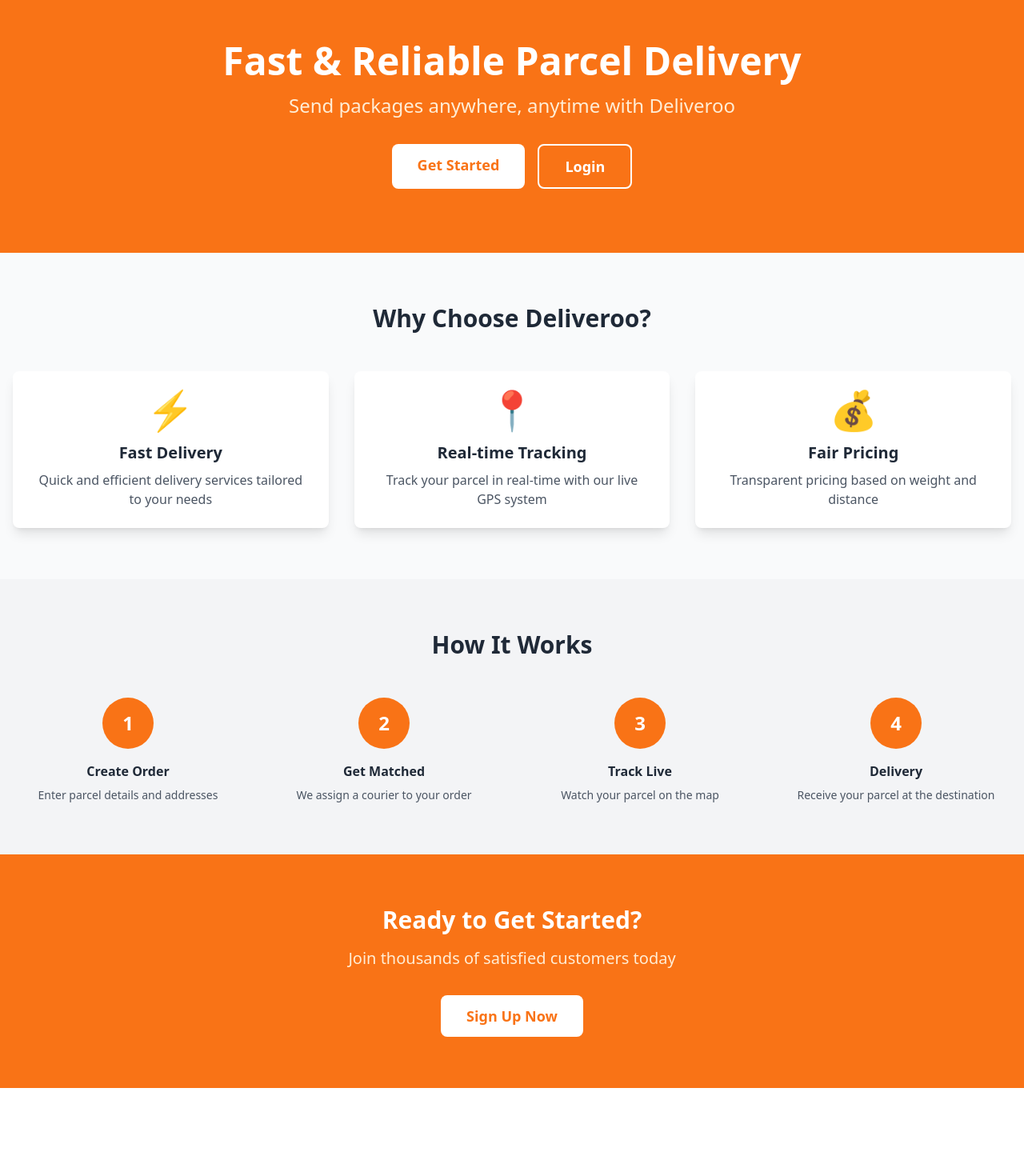
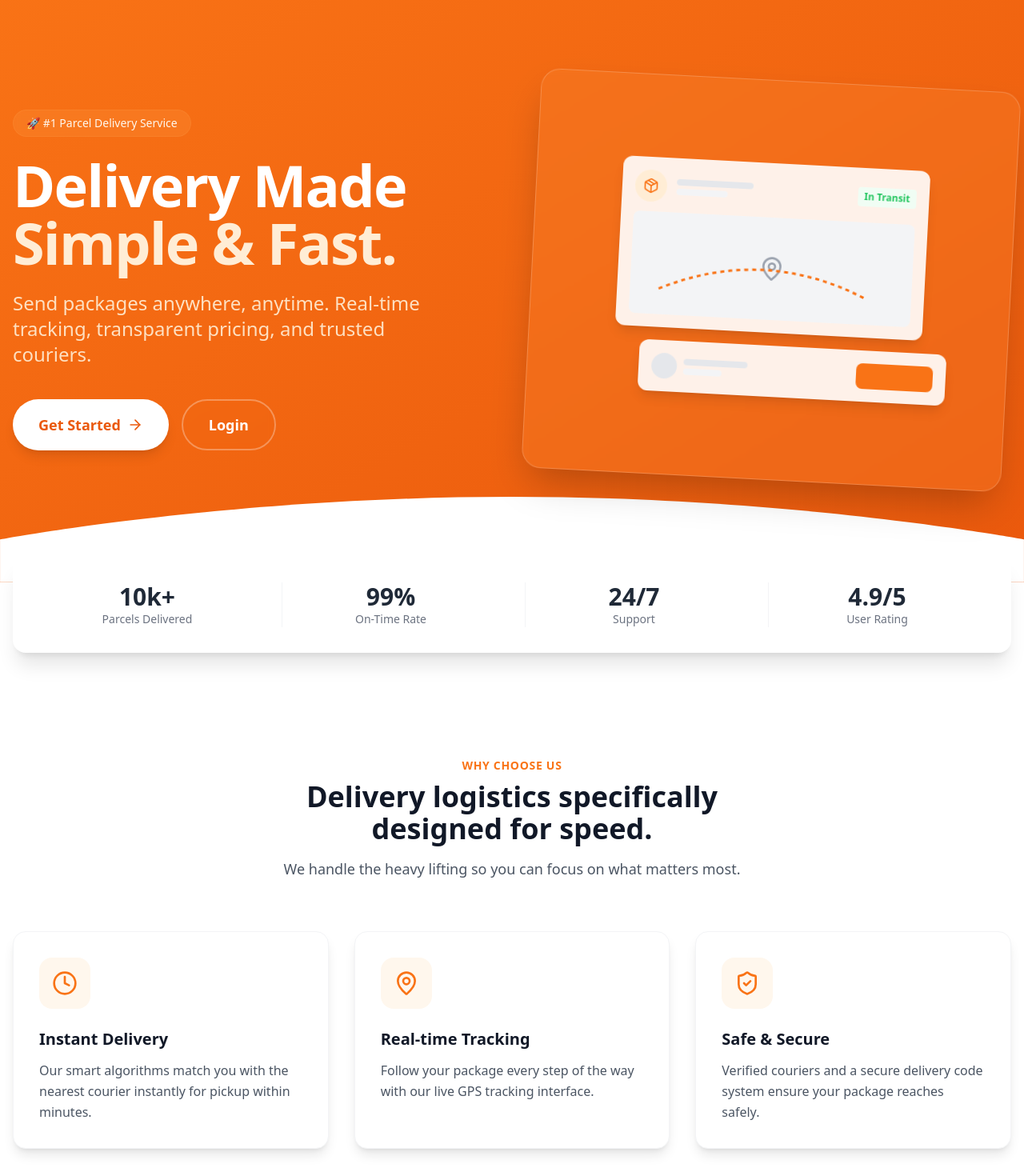
Before and after one commit to wachira567/deliveroo.frontend, a React (Vite) app: page / in a window 1280 px wide. Shown: the part 100-1570 px from the top of the page at 80% size. Before the commit the page ends 1460 px from the top, so only its background shows below. Built offline with nearby package versions, Linux system fonts and the light colour scheme; no server answers.

Commit message:
feat(ui): redesign homepage with modern layout

```diff
--- a/src/pages/Home.jsx
+++ b/src/pages/Home.jsx
@@ -1,167 +1,253 @@
 import { Link } from "react-router-dom";
 import { useAuth } from "../context/AuthContext";
+import { ArrowRight, Package, MapPin, Clock, ShieldCheck, ChevronRight } from "lucide-react";
 
 const Home = () => {
   const { isAuthenticated, isCustomer, isCourier, isAdmin, user } = useAuth();
 
   return (
-    <div className="min-h-screen bg-gray-50">
+    <div className="min-h-screen bg-white">
       {/* Hero Section */}
-      <div className="bg-orange-500 text-white py-20">
-        <div className="container mx-auto px-4 text-center">
-          <h1 className="text-4xl md:text-5xl font-bold mb-4">
-            Fast & Reliable Parcel Delivery
+      <div className="relative bg-gradient-to-br from-orange-500 to-orange-600 text-white overflow-hidden">
+        <div className="absolute inset-0 bg-pattern opacity-10"></div> {/* Optional: Add a subtle pattern if you have one, or just keep it simple */}
+        <div className="container mx-auto px-4 py-24 md:py-32 relative z-10">
+          <div className="flex flex-col md:flex-row items-center justify-between gap-12">
+            <div className="md:w-1/2 text-center md:text-left space-y-6">
+              <span className="inline-block px-4 py-1.5 rounded-full bg-orange-400/30 font-medium text-orange-50 text-sm backdrop-blur-sm border border-orange-400/30">
+                🚀 #1 Parcel Delivery Service
+              </span>
+              <h1 className="text-5xl md:text-7xl font-extrabold leading-tight tracking-tight">
+                Delivery Made <br/>
+                <span className="text-orange-100">Simple & Fast.</span>
               </h1>
-          <p className="text-xl md:text-2xl mb-8 text-orange-100">
-            Send packages anywhere, anytime with Deliveroo
+              <p className="text-xl md:text-2xl text-orange-100/90 max-w-lg mx-auto md:mx-0 font-light">
+                Send packages anywhere, anytime. Real-time tracking, transparent pricing, and trusted couriers.
               </p>
 
+              <div className="flex flex-col sm:flex-row gap-4 justify-center md:justify-start pt-4">
                 {!isAuthenticated ? (
-            <div className="flex justify-center gap-4">
+                  <>
                     <Link
                       to="/register"
-                className="bg-white text-orange-500 px-8 py-3 rounded-lg font-bold text-lg hover:bg-orange-50 transition"
+                      className="px-8 py-4 bg-white text-orange-600 rounded-full font-bold text-lg hover:bg-orange-50 hover:scale-105 transition-all shadow-lg flex items-center justify-center gap-2 group"
                     >
-                Get Started
+                      Get Started <ArrowRight size={20} className="group-hover:translate-x-1 transition-transform"/>
                     </Link>
                     <Link
                       to="/login"
-                className="border-2 border-white text-white px-8 py-3 rounded-lg font-bold text-lg hover:bg-orange-600 transition"
+                      className="px-8 py-4 bg-transparent border-2 border-white/30 text-white rounded-full font-bold text-lg hover:bg-white/10 transition-all backdrop-blur-sm flex items-center justify-center"
                     >
                       Login
                     </Link>
-            </div>
+                  </>
                 ) : (
-            <div className="text-xl">
-              <p>Welcome back, {user?.full_name}!</p>
-              <div className="mt-4 flex justify-center gap-4">
+                  <div className="flex flex-col sm:flex-row gap-4 w-full md:w-auto">
+                    <div className="text-left w-full">
+                       <p className="text-orange-100 mb-4 text-center md:text-left">Welcome back, <span className="font-bold text-white">{user?.full_name}</span>!</p>
+                       <div className="flex flex-col sm:flex-row gap-4">
                           {isCustomer && (
                             <Link
                               to="/create-order"
-                    className="bg-white text-orange-500 px-6 py-2 rounded-lg font-medium hover:bg-orange-50"
+                              className="px-8 py-3 bg-white text-orange-600 rounded-full font-bold hover:bg-orange-50 shadow-lg flex items-center justify-center gap-2"
                             >
-                    Create New Order
+                              <Package size={20}/> New Order
+                            </Link>
+                          )}
+                           {isCourier && (
+                              <Link
+                                to="/courier/orders"
+                                className="px-8 py-3 bg-white text-orange-600 rounded-full font-bold hover:bg-orange-50 shadow-lg flex items-center justify-center gap-2"
+                              >
+                                <Package size={20}/> Go to Dashboard
+                              </Link>
+                           )}
+                           {isAdmin && (
+                              <Link
+                                to="/admin/dashboard"
+                                className="px-8 py-3 bg-white text-orange-600 rounded-full font-bold hover:bg-orange-50 shadow-lg flex items-center justify-center gap-2"
+                              >
+                                Admin Dashboard
                               </Link>
                            )}
                           <Link
                             to="/orders"
-                  className="border-2 border-white px-6 py-2 rounded-lg font-medium hover:bg-orange-600"
+                            className="px-8 py-3 bg-orange-700/50 text-white rounded-full font-bold hover:bg-orange-700/70 backdrop-blur-sm flex items-center justify-center"
                           >
-                  View Orders
+                            My Orders
                           </Link>
+                       </div>
                     </div>
                   </div>
                 )}
               </div>
             </div>
 
-      {/* Features Section */}
-      <div className="container mx-auto px-4 py-16">
-        <h2 className="text-3xl font-bold text-center mb-12 text-gray-800">
-          Why Choose Deliveroo?
-        </h2>
-
-        <div className="grid md:grid-cols-3 gap-8">
-          <div className="bg-white rounded-lg shadow-lg p-6 text-center">
-            <div className="text-5xl mb-4">⚡</div>
-            <h3 className="text-xl font-bold mb-2 text-gray-800">
-              Fast Delivery
-            </h3>
-            <p className="text-gray-600">
-              Quick and efficient delivery services tailored to your needs
-            </p>
+            {/* Visual element / Illustration placeholder */}
+            <div className="md:w-1/2 relative hidden md:block">
+                <div className="relative z-10 w-full h-[500px] bg-orange-400/20 rounded-3xl backdrop-blur-sm border border-white/20 p-6 flex flex-col justify-center items-center shadow-2xl transform rotate-3 hover:rotate-0 transition-all duration-500">
+                     {/* Abstract UI representation */}
+                     <div className="w-full bg-white/90 rounded-xl shadow-lg p-4 mb-4 max-w-sm">
+                        <div className="flex items-center gap-3 mb-3">
+                            <div className="w-10 h-10 bg-orange-100 rounded-full flex items-center justify-center text-orange-500">
+                                <Package size={20} />
                             </div>
-
-          <div className="bg-white rounded-lg shadow-lg p-6 text-center">
-            <div className="text-5xl mb-4">📍</div>
-            <h3 className="text-xl font-bold mb-2 text-gray-800">
-              Real-time Tracking
-            </h3>
-            <p className="text-gray-600">
-              Track your parcel in real-time with our live GPS system
-            </p>
+                            <div>
+                                <div className="h-2 w-24 bg-gray-200 rounded mb-1"></div>
+                                <div className="h-2 w-16 bg-gray-100 rounded"></div>
                             </div>
-
-          <div className="bg-white rounded-lg shadow-lg p-6 text-center">
-            <div className="text-5xl mb-4">💰</div>
-            <h3 className="text-xl font-bold mb-2 text-gray-800">
-              Fair Pricing
-            </h3>
-            <p className="text-gray-600">
-              Transparent pricing based on weight and distance
-            </p>
+                            <div className="ml-auto text-green-500 text-xs font-bold bg-green-50 px-2 py-1 rounded">In Transit</div>
+                        </div>
+                        <div className="h-32 bg-gray-100 rounded-lg w-full relative overflow-hidden">
+                           <div className="absolute inset-0 flex items-center justify-center text-gray-400">
+                                <MapPin size={32} />
+                           </div>
+                           {/* Simulated route line */}
+                            <svg className="absolute inset-0 w-full h-full p-4 pointer-events-none">
+                                <path d="M 20 80 Q 150 20 280 80" stroke="#f97316" strokeWidth="3" fill="none" strokeDasharray="5,5" />
+                            </svg>
                         </div>
                      </div>
+                     <div className="w-full bg-white/90 rounded-xl shadow-lg p-4 max-w-sm transform translate-x-8">
+                         <div className="flex items-center justify-between">
+                             <div className="flex items-center gap-2">
+                                <div className="h-8 w-8 bg-gray-200 rounded-full"></div>
+                                <div>
+                                    <div className="h-2 w-20 bg-gray-200 rounded mb-1"></div>
+                                    <div className="h-2 w-12 bg-gray-100 rounded"></div>
                                 </div>
-
-      {/* How it Works */}
-      <div className="bg-gray-100 py-16">
-        <div className="container mx-auto px-4">
-          <h2 className="text-3xl font-bold text-center mb-12 text-gray-800">
-            How It Works
-          </h2>
-
-          <div className="grid md:grid-cols-4 gap-8">
-            <div className="text-center">
-              <div className="w-16 h-16 bg-orange-500 text-white rounded-full flex items-center justify-center text-2xl font-bold mx-auto mb-4">
-                1
                              </div>
-              <h3 className="font-bold text-gray-800">Create Order</h3>
-              <p className="text-gray-600 text-sm mt-2">
-                Enter parcel details and addresses
-              </p>
+                             <div className="h-8 w-24 bg-orange-500 rounded-lg"></div>
                          </div>
-
-            <div className="text-center">
-              <div className="w-16 h-16 bg-orange-500 text-white rounded-full flex items-center justify-center text-2xl font-bold mx-auto mb-4">
-                2
                      </div>
-              <h3 className="font-bold text-gray-800">Get Matched</h3>
-              <p className="text-gray-600 text-sm mt-2">
-                We assign a courier to your order
-              </p>
-            </div>
-
-            <div className="text-center">
-              <div className="w-16 h-16 bg-orange-500 text-white rounded-full flex items-center justify-center text-2xl font-bold mx-auto mb-4">
-                3
-              </div>
-              <h3 className="font-bold text-gray-800">Track Live</h3>
-              <p className="text-gray-600 text-sm mt-2">
-                Watch your parcel on the map
-              </p>
-            </div>
-
-            <div className="text-center">
-              <div className="w-16 h-16 bg-orange-500 text-white rounded-full flex items-center justify-center text-2xl font-bold mx-auto mb-4">
-                4
-              </div>
-              <h3 className="font-bold text-gray-800">Delivery</h3>
-              <p className="text-gray-600 text-sm mt-2">
-                Receive your parcel at the destination
-              </p>
                 </div>
             </div>
           </div>
         </div>
 
+        {/* Curved bottom edge */}
+        <div className="absolute bottom-0 left-0 right-0">
+             <svg viewBox="0 0 1440 120" fill="none" xmlns="http://www.w3.org/2000/svg">
+                <path d="M0 120L1440 120L1440 60C1440 60 1120 0 720 0C320 0 0 60 0 60L0 120Z" fill="white"/>
+            </svg>
+        </div>
+      </div>
+
+      {/* Stats/Trust Bar */}
+      <div className="container mx-auto px-4 -mt-8 relative z-20 mb-20">
+        <div className="bg-white rounded-2xl shadow-xl p-8 grid grid-cols-2 md:grid-cols-4 gap-8 divide-x divide-gray-100">
+            <div className="text-center">
+                <p className="text-3xl font-bold text-gray-800">10k+</p>
+                <p className="text-gray-500 text-sm">Parcels Delivered</p>
+            </div>
+             <div className="text-center">
+                <p className="text-3xl font-bold text-gray-800">99%</p>
+                <p className="text-gray-500 text-sm">On-Time Rate</p>
+            </div>
+             <div className="text-center">
+                <p className="text-3xl font-bold text-gray-800">24/7</p>
+                <p className="text-gray-500 text-sm">Support</p>
+            </div>
+             <div className="text-center">
+                <p className="text-3xl font-bold text-gray-800">4.9/5</p>
+                <p className="text-gray-500 text-sm">User Rating</p>
+            </div>
+        </div>
+      </div>
+
+      {/* Features Section */}
+      <div className="container mx-auto px-4 py-12 mb-20">
+        <div className="text-center mb-16 max-w-2xl mx-auto">
+           <span className="text-orange-500 font-bold uppercase tracking-wider text-sm">Why Choose Us</span>
+          <h2 className="text-3xl md:text-4xl font-bold text-gray-900 mt-2 mb-4">
+            Delivery logistics specifically designed for speed.
+          </h2>
+          <p className="text-gray-600 text-lg">We handle the heavy lifting so you can focus on what matters most.</p>
+        </div>
+
+        <div className="grid md:grid-cols-3 gap-8">
+          <FeatureCard
+            icon={<Clock className="w-8 h-8 text-orange-500" />}
+            title="Instant Delivery"
+            description="Our smart algorithms match you with the nearest courier instantly for pickup within minutes."
+          />
+          <FeatureCard
+            icon={<MapPin className="w-8 h-8 text-orange-500" />}
+            title="Real-time Tracking"
+            description="Follow your package every step of the way with our live GPS tracking interface."
+          />
+          <FeatureCard
+            icon={<ShieldCheck className="w-8 h-8 text-orange-500" />}
+            title="Safe & Secure"
+            description="Verified couriers and a secure delivery code system ensure your package reaches safely."
+          />
+        </div>
+      </div>
+
+      {/* How it Works */}
+      <div className="bg-gray-50 py-24 relative overflow-hidden">
+        <div className="container mx-auto px-4 relative z-10">
+          <div className="text-center mb-16">
+            <h2 className="text-3xl md:text-4xl font-bold text-gray-900 mb-4">
+               Simple, 4-Step Process
+            </h2>
+          </div>
+
+          <div className="grid md:grid-cols-4 gap-8 relative">
+            {/* Visual connector line for desktop */}
+            <div className="hidden md:block absolute top-12 left-[10%] right-[10%] h-0.5 bg-gray-200 -z-10 bg-gradient-to-r from-orange-200 via-orange-400 to-orange-200"></div>
+
+            <StepCard number="1" title="Create Order" desc="Enter pickup & drop-off details." />
+            <StepCard number="2" title="Get Matched" desc="Driver assigned in seconds." />
+            <StepCard number="3" title="Track Live" desc="Watch your delivery in real-time." />
+            <StepCard number="4" title="Delivery" desc="Secure handover with PIN code." />
+          </div>
+        </div>
+      </div>
+
       {/* CTA Section */}
-      <div className="bg-orange-500 text-white py-16">
-        <div className="container mx-auto px-4 text-center">
-          <h2 className="text-3xl font-bold mb-4">Ready to Get Started?</h2>
-          <p className="text-xl mb-8 text-orange-100">
-            Join thousands of satisfied customers today
-          </p>
+      <div className="container mx-auto px-4 py-20">
+        <div className="bg-gradient-to-r from-gray-900 to-gray-800 rounded-3xl p-8 md:p-16 text-center text-white relative overflow-hidden shadow-2xl">
+           <div className="absolute top-0 right-0 w-64 h-64 bg-orange-500 rounded-full blur-3xl opacity-20 -mr-16 -mt-16"></div>
+           <div className="absolute bottom-0 left-0 w-64 h-64 bg-purple-500 rounded-full blur-3xl opacity-20 -ml-16 -mb-16"></div>
+
+           <div className="relative z-10 max-w-3xl mx-auto">
+              <h2 className="text-3xl md:text-5xl font-bold mb-6">Ready to ship your package?</h2>
+              <p className="text-gray-300 text-xl mb-10">Join thousands of happy customers using Deliveroo today.</p>
+
               <Link
                 to="/register"
-            className="inline-block bg-white text-orange-500 px-8 py-3 rounded-lg font-bold text-lg hover:bg-orange-50 transition"
+                className="inline-block bg-orange-500 text-white px-10 py-4 rounded-full font-bold text-lg hover:bg-orange-600 transition hover:shadow-lg hover:shadow-orange-500/30"
               >
                 Sign Up Now
               </Link>
+              <p className="mt-6 text-gray-400 text-sm">No credit card required for sign up.</p>
+           </div>
         </div>
       </div>
     </div>
   );
 };
 
+const FeatureCard = ({ icon, title, description }) => (
+  <div className="bg-white p-8 rounded-2xl shadow-lg border border-gray-100 hover:shadow-xl transition-all duration-300 hover:-translate-y-1 group">
+    <div className="w-16 h-16 bg-orange-50 rounded-2xl flex items-center justify-center mb-6 group-hover:bg-orange-500 group-hover:text-white transition-colors duration-300">
+      <div className="group-hover:text-white transition-colors duration-300">
+          {icon}
+      </div>
+    </div>
+    <h3 className="text-xl font-bold text-gray-900 mb-3">{title}</h3>
+    <p className="text-gray-600 leading-relaxed">{description}</p>
+  </div>
+);
+
+const StepCard = ({ number, title, desc }) => (
+  <div className="flex flex-col items-center text-center relative bg-white md:bg-transparent p-6 rounded-xl shadow-md md:shadow-none">
+    <div className="w-24 h-24 bg-white rounded-full flex items-center justify-center mb-6 shadow-lg border-4 border-orange-50 relative z-10">
+      <span className="text-3xl font-bold text-orange-500">{number}</span>
+    </div>
+    <h3 className="text-xl font-bold text-gray-900 mb-2">{title}</h3>
+    <p className="text-gray-600">{desc}</p>
+  </div>
+);
+
 export default Home;
```
Lines whose indentation alone changed are shown as unchanged.
